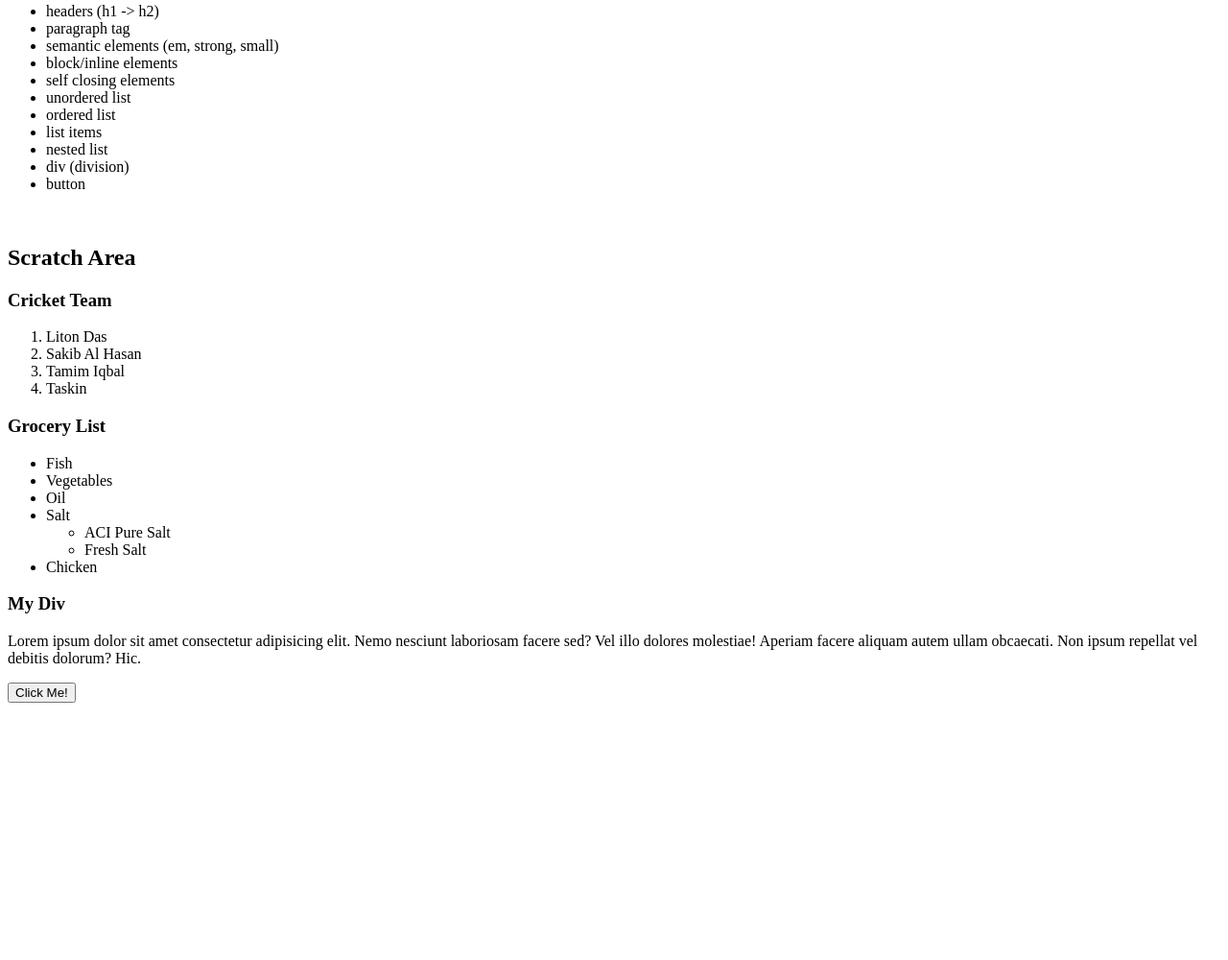
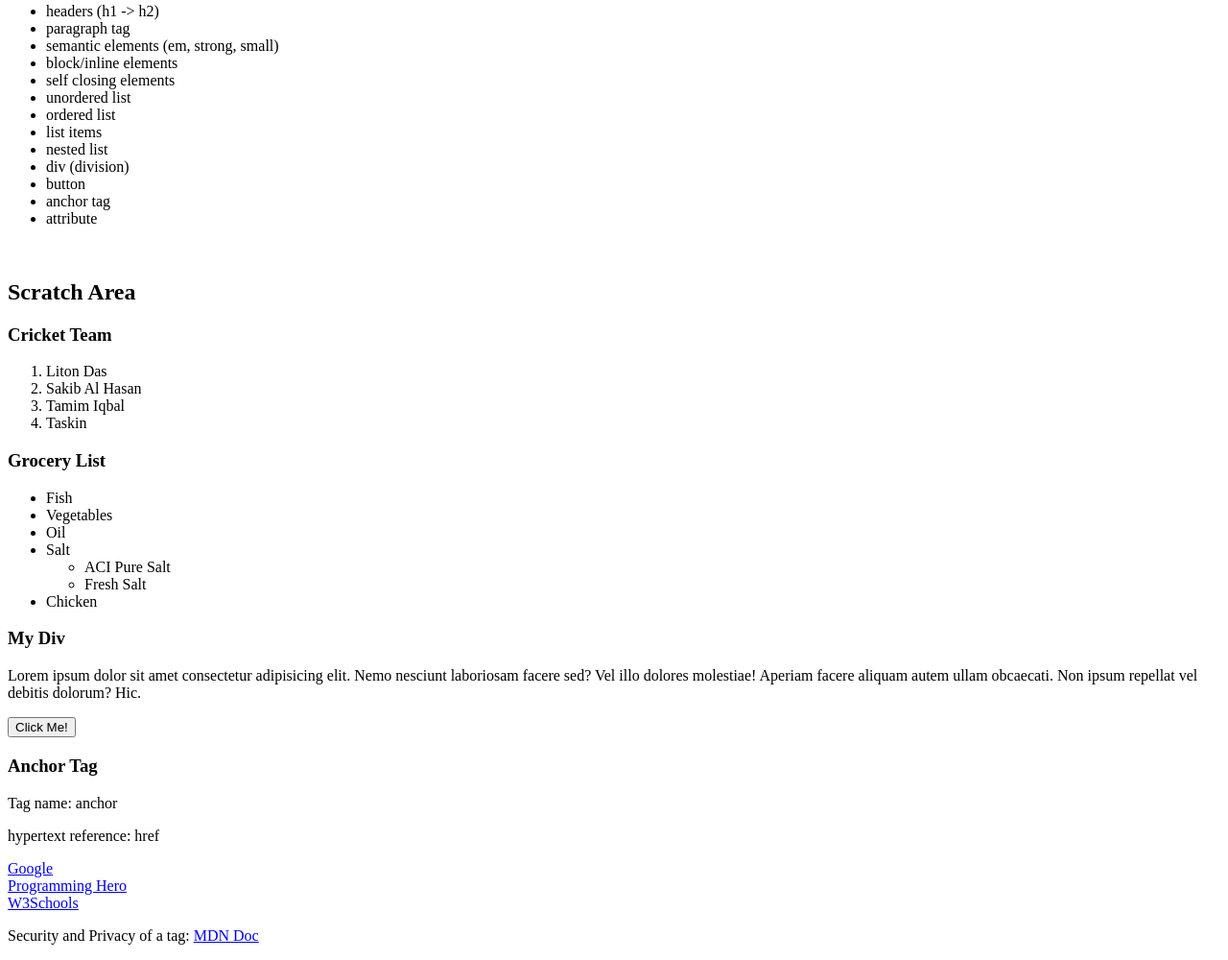
Before and after one commit to shafiswapnil/PHero-Sandbox, a plain HTML site: page Module-1-HTML/index.html in a window 1280 px wide. Shown: the part 158-1158 px from the top of the page at 96% size. Before the commit the page ends 898 px from the top, so only its background shows below. Drawn offline with Linux system fonts and the light colour scheme.

Commit message:
learnt anchor tag

```diff
--- a/Module-1-HTML/index.html
+++ b/Module-1-HTML/index.html
@@ -24,6 +24,8 @@
     <li>nested list</li>
     <li>div (division)</li>
     <li>button</li>
+    <li>anchor tag</li>
+    <li>attribute</li>
   </ul>
 
   <br>
@@ -61,6 +63,21 @@
       molestiae! Aperiam facere aliquam autem ullam obcaecati. Non ipsum repellat vel debitis dolorum? Hic.</p>
     <button>Click Me!</button>
   </div>
+
+  <div>
+    <h3>Anchor Tag</h3>
+    <p>Tag name: anchor</p>
+    <p>hypertext reference: href</p>
+    <a href="https://www.google.com/">Google</a>
+    <br>
+    <a href="https://web.programming-hero.com/">Programming Hero</a>
+    <br>
+    <a href="https://www.w3schools.com/" target="_blank" rel="noreferrer">W3Schools</a>
+    <br>
+    <p>Security and Privacy of a tag: <a
+        href="https://developer.mozilla.org/en-US/docs/Web/HTML/Element/a#security_and_privacy" target="_blank"
+        rel="noreferrer">MDN Doc</a></p>
+  </div>
 </body>
 
 </html>
```
